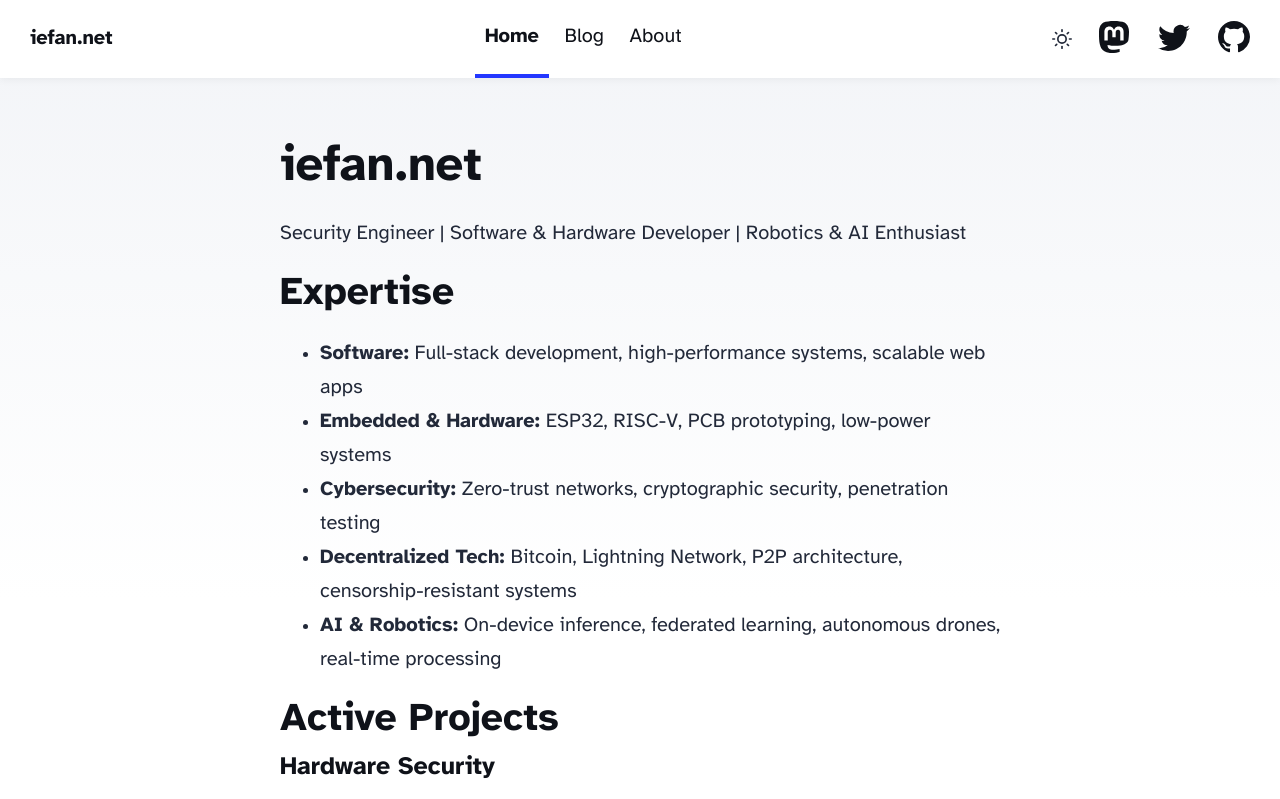
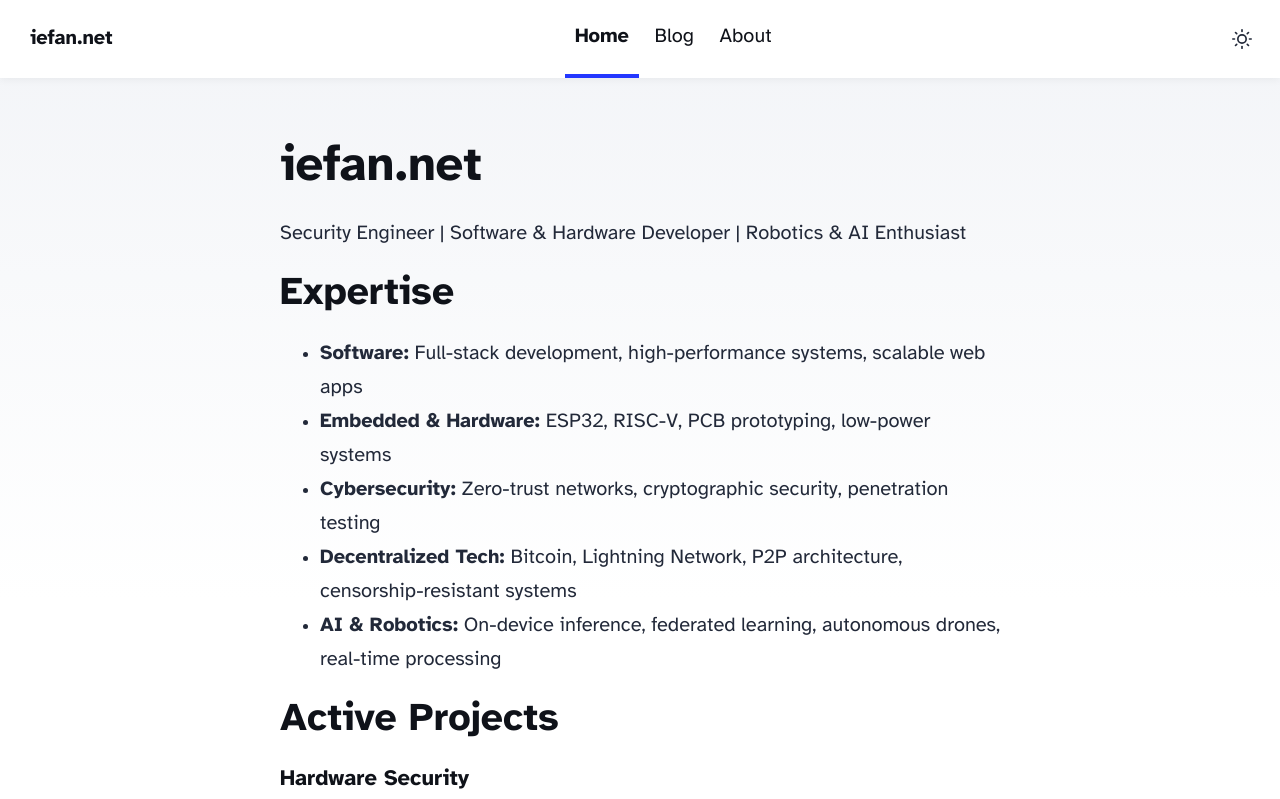
Before and after one commit to iefanx/iefanx, an Astro site: page / in a window 1280 px wide. Shown: the top 799 px of the page. Built offline with nearby package versions, Linux system fonts and the light colour scheme; Astro itself is replaced by a stand-in of ours.

Commit message:
Refactor Header component to include ThemeToggle and remove social links

```diff
--- a/src/components/Header.astro
+++ b/src/components/Header.astro
@@ -14,33 +14,6 @@ import ThemeToggle from './ThemeToggle.astro';
 		</div>
 		<div class="social-links">
 			<ThemeToggle />
-			<a href="https://m.webtoo.ls/@astro" target="_blank">
-				<span class="sr-only">Follow Astro on Mastodon</span>
-				<svg viewBox="0 0 16 16" aria-hidden="true" width="32" height="32"
-					><path
-						fill="currentColor"
-						d="M11.19 12.195c2.016-.24 3.77-1.475 3.99-2.603.348-1.778.32-4.339.32-4.339 0-3.47-2.286-4.488-2.286-4.488C12.062.238 10.083.017 8.027 0h-.05C5.92.017 3.942.238 2.79.765c0 0-2.285 1.017-2.285 4.488l-.002.662c-.004.64-.007 1.35.011 2.091.083 3.394.626 6.74 3.78 7.57 1.454.383 2.703.463 3.709.408 1.823-.1 2.847-.647 2.847-.647l-.06-1.317s-1.303.41-2.767.36c-1.45-.05-2.98-.156-3.215-1.928a3.614 3.614 0 0 1-.033-.496s1.424.346 3.228.428c1.103.05 2.137-.064 3.188-.189zm1.613-2.47H11.13v-4.08c0-.859-.364-1.295-1.091-1.295-.804 0-1.207.517-1.207 1.541v2.233H7.168V5.89c0-1.024-.403-1.541-1.207-1.541-.727 0-1.091.436-1.091 1.296v4.079H3.197V5.522c0-.859.22-1.541.66-2.046.456-.505 1.052-.764 1.793-.764.856 0 1.504.328 1.933.983L8 4.39l.417-.695c.429-.655 1.077-.983 1.934-.983.74 0 1.336.259 1.791.764.442.505.661 1.187.661 2.046v4.203z"
-					></path></svg
-				>
-			</a>
-			<a href="https://twitter.com/astrodotbuild" target="_blank">
-				<span class="sr-only">Follow Astro on Twitter</span>
-				<svg viewBox="0 0 16 16" aria-hidden="true" width="32" height="32"
-					><path
-						fill="currentColor"
-						d="M5.026 15c6.038 0 9.341-5.003 9.341-9.334 0-.14 0-.282-.006-.422A6.685 6.685 0 0 0 16 3.542a6.658 6.658 0 0 1-1.889.518 3.301 3.301 0 0 0 1.447-1.817 6.533 6.533 0 0 1-2.087.793A3.286 3.286 0 0 0 7.875 6.03a9.325 9.325 0 0 1-6.767-3.429 3.289 3.289 0 0 0 1.018 4.382A3.323 3.323 0 0 1 .64 6.575v.045a3.288 3.288 0 0 0 2.632 3.218 3.203 3.203 0 0 1-.865.115 3.23 3.23 0 0 1-.614-.057 3.283 3.283 0 0 0 3.067 2.277A6.588 6.588 0 0 1 .78 13.58a6.32 6.32 0 0 1-.78-.045A9.344 9.344 0 0 0 5.026 15z"
-					></path></svg
-				>
-			</a>
-			<a href="https://github.com/withastro/astro" target="_blank">
-				<span class="sr-only">Go to Astro's GitHub repo</span>
-				<svg viewBox="0 0 16 16" aria-hidden="true" width="32" height="32"
-					><path
-						fill="currentColor"
-						d="M8 0C3.58 0 0 3.58 0 8c0 3.54 2.29 6.53 5.47 7.59.4.07.55-.17.55-.38 0-.19-.01-.82-.01-1.49-2.01.37-2.53-.49-2.69-.94-.09-.23-.48-.94-.82-1.13-.28-.15-.68-.52-.01-.53.63-.01 1.08.58 1.23.82.72 1.21 1.87.87 2.33.66.07-.52.28-.87.51-1.07-1.78-.2-3.64-.89-3.64-3.95 0-.87.31-1.59.82-2.15-.08-.2-.36-1.02.08-2.12 0 0 .67-.21 2.2.82.64-.18 1.32-.27 2-.27.68 0 1.36.09 2 .27 1.53-1.04 2.2-.82 2.2-.82.44 1.1.16 1.92.08 2.12.51.56.82 1.27.82 2.15 0 3.07-1.87 3.75-3.65 3.95.29.25.54.73.54 1.48 0 1.07-.01 1.93-.01 2.2 0 .21.15.46.55.38A8.012 8.012 0 0 0 16 8c0-4.42-3.58-8-8-8z"
-					></path></svg
-				>
-			</a>
 		</div>
 	</nav>
 </header>
--- a/src/pages/index.astro
+++ b/src/pages/index.astro
@@ -78,3 +78,11 @@ import { SITE_DESCRIPTION, SITE_TITLE } from '../consts';
 		<Footer />
 	</body>
 </html>
+
+<style>
+	h5 {
+		font-size: 1.1em;
+		margin: 1em 0 0.5em 0;
+		font-weight: 600;
+	}
+</style>
```
